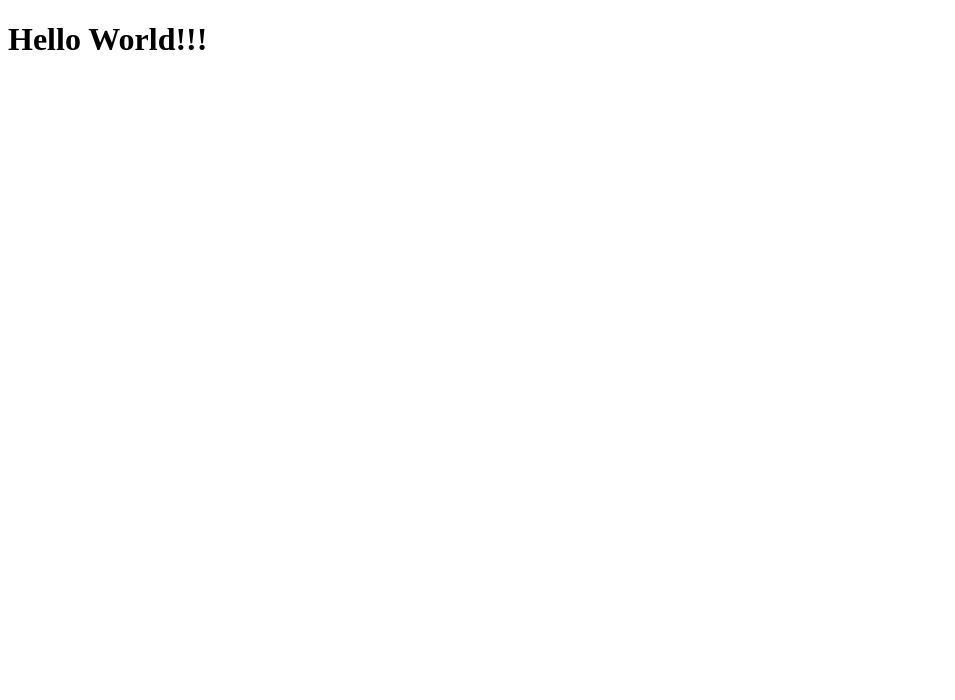
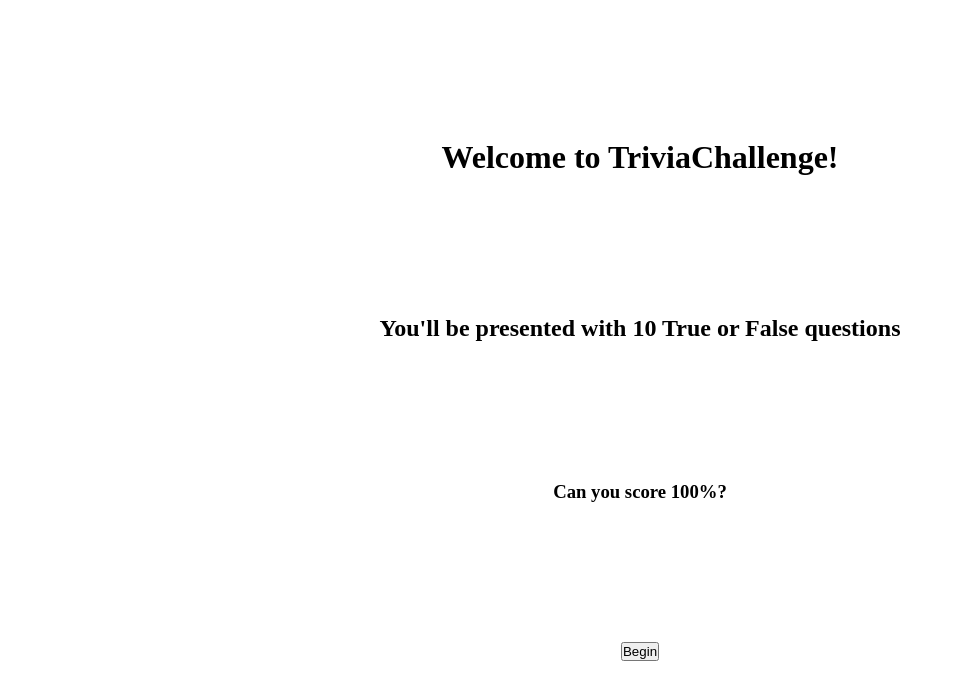
Before and after one commit to DiegoRojas93/Trivia_Challenge, a React app: page / in a window 1280 px wide. Shown: the top 700 px of the page, without its empty margins (0-955 px from the left). Built offline with nearby package versions, Linux system fonts and the light colour scheme; no server answers.

Commit message:
Construllendo el Intro

```diff
--- a/package.json
+++ b/package.json
@@ -45,6 +45,7 @@
   },
   "dependencies": {
     "@babel/runtime": "7.17.2",
+    "prop-types": "15.8.1",
     "react": "17.0.2",
     "react-dom": "17.0.2"
   }
--- a/src/App.jsx
+++ b/src/App.jsx
@@ -1,16 +1,19 @@
-import React, { useEffect } from 'react';
-import { getData } from './utils/getData';
+import React, { useState } from 'react';
+import { Intro } from './components/Intro';
 
 export const App = () => {
 
-  useEffect(() => {
-    getData()
-      .then(console.log)
-  }, [])
+  const [isBeginning, setIsBeginning] = useState(false)
+
+  const handleClick = () => setIsBeginning(true)
 
   return (
     <>
-      <h1>Hello World!!!</h1>
+      {
+        isBeginning
+          ? <h1>Comenzar Pruebas</h1>
+          : <Intro handleClick={handleClick}/>
+      }
     </>
   )
 }
--- /dev/null
+++ b/src/components/Intro.js
@@ -0,0 +1,18 @@
+import propTypes from 'prop-types'
+import React from 'react'
+
+export const Intro = ({ handleClick }) => {
+  return (
+    <div className="intro">
+      <h1>Welcome to TriviaChallenge!</h1>
+      <h2>You'll be presented with 10 True or False questions</h2>
+      <h3>Can you score 100%?</h3>
+
+      <button onClick={handleClick}>Begin</button>
+    </div>
+  )
+}
+
+Intro.propTypes = {
+  handleClick: propTypes.func.isRequired
+}
--- a/src/css/style.scss
+++ b/src/css/style.scss
@@ -1,5 +1,30 @@
-$color : red;
+*, *::after, *::before {
+  box-sizing: border-box;
+  margin: 0;
+  padding: 0;
+}
 
 body {
-  background-color: $color;
+  width: 100vw;
+  height: 100vh;
+  display: flex;
+  justify-content: center;
+  align-items: center;
 }
+
+#root {
+  width: 100%;
+  height: 100%;
+  display: inherit;
+  justify-content: inherit;
+  align-items: inherit;
+}
+
+.intro {
+  width: 100%;
+  height: 100%;
+  display: inherit;
+  flex-flow: column nowrap;
+  justify-content: space-evenly;
+  align-items: center;
+}
--- a/src/index.js
+++ b/src/index.js
@@ -2,6 +2,8 @@ import React from 'react';
 import ReactDOM from 'react-dom';
 import { App } from './App';
 
+import '@styles/style.scss';
+
 const $root = document.querySelector('#root');
 
 ReactDOM.render(<App />, $root)
```
Also changed, not shown: src/components/Challenges.js (added, +14 -0 lines), 1 other file (tests, documents, lock files or other folders).
